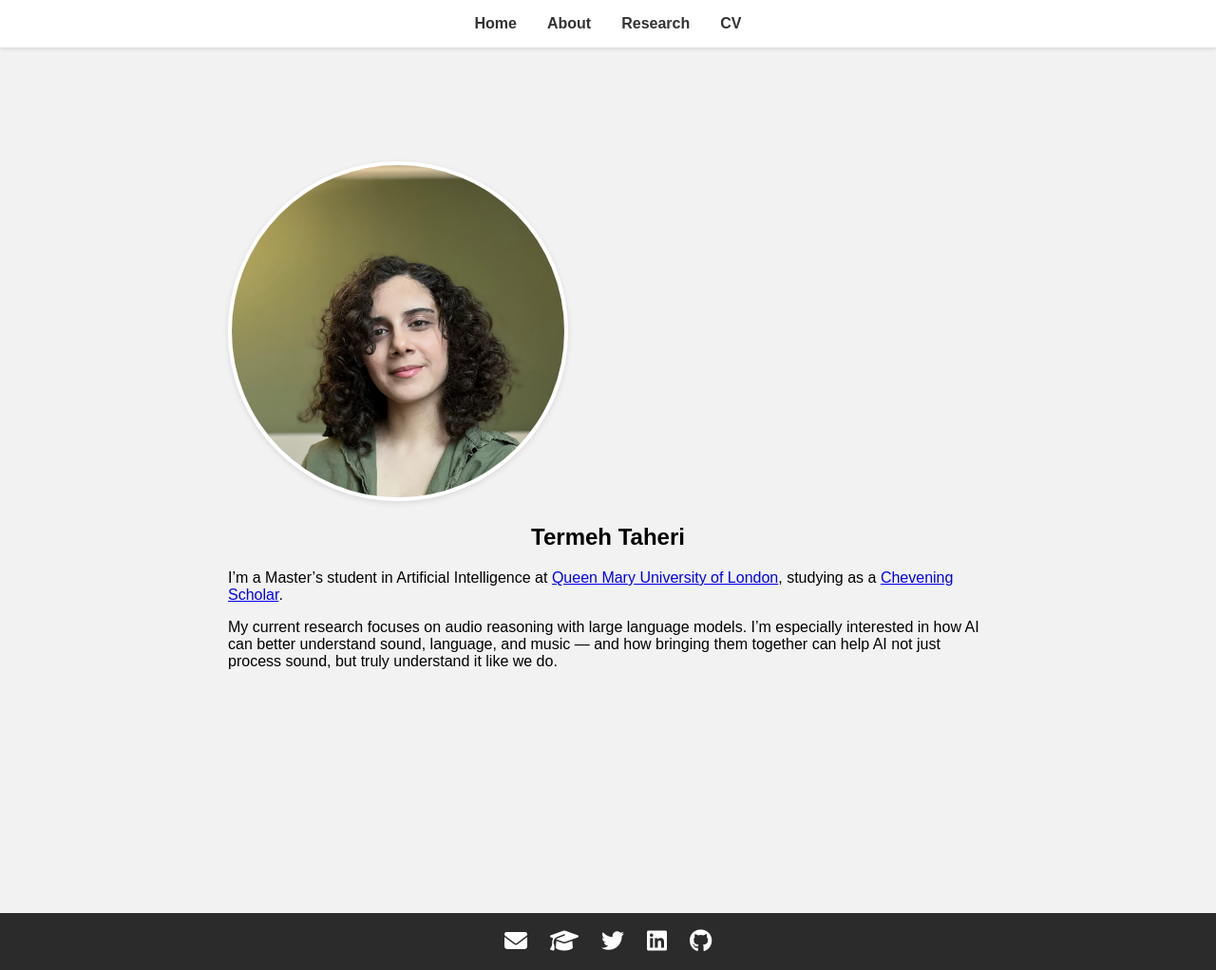
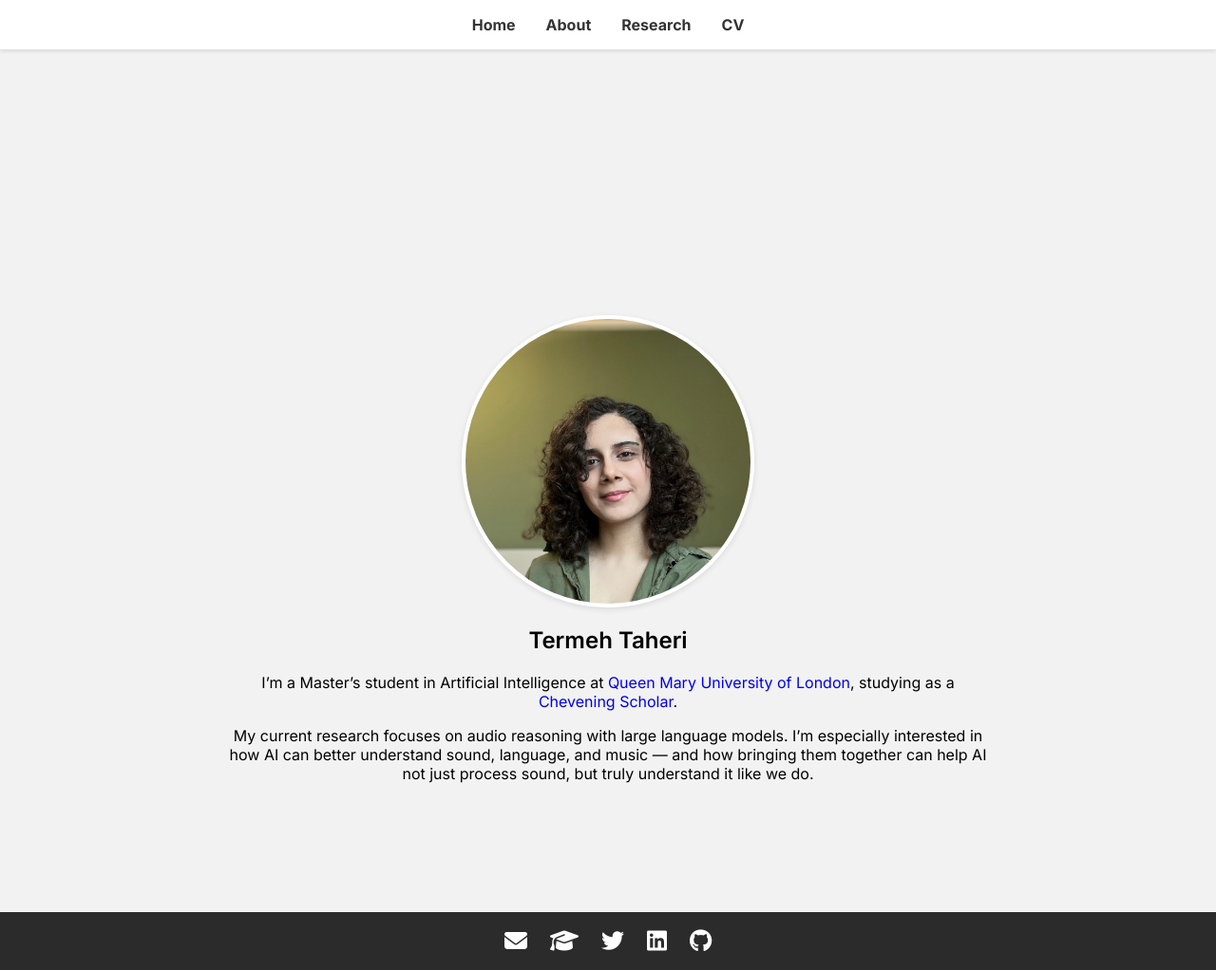
Before and after one commit to termehtaheri/termehtaheri.github.io, a Jekyll site: the page built from index.md, in a window 1280 px wide and 1022 px high. Shown: the whole window at 95% size. Built offline with Jekyll 4.4.1, drawn with Linux system fonts in a browser that asks for light colours.

Commit message:
update css

```diff
--- a/css/styles.css
+++ b/css/styles.css
@@ -1,14 +1,15 @@
-/* Reset & Layout */
+@import url('https://fonts.googleapis.com/css2?family=Inter:wght@400;500;600;700&display=swap');
+
 body {
   margin: 0;
-    font-family: Arial, sans-serif;
+  font-family: 'Inter', sans-serif;
   background: #f2f2f2;
   display: flex;
   flex-direction: column;
   min-height: 100vh;
 }
 
-  /* Header & Navigation */
+/* Header navigation */
 header nav {
   background: #fff;
   box-shadow: 0 2px 4px rgba(0, 0, 0, 0.1);
@@ -38,7 +39,17 @@
   color: #0070f3;
 }
 
-  /* Main Content */
+/* Link styling globally */
+a {
+  text-decoration: none;
+}
+
+a:hover {
+  color: #0070f3;
+  text-decoration: none;
+}
+
+/* Main content */
 main {
   flex: 1;
   padding: 120px 20px;
@@ -46,23 +57,30 @@
   margin: 0 auto;
 }
 
-  /* Home Avatar */
+/* Home section */
+#home {
+  text-align: center;
+  padding-top: 160px;
+}
+
 #home img {
-    width: 350px;
-    height: 350px;
+  width: 300px;
+  height: 300px;
   border-radius: 50%;
   object-fit: cover;
   border: 4px solid #fff;
   box-shadow: 0 2px 6px rgba(0, 0, 0, 0.1);
+  display: block;
+  margin: 0 auto;
 }
 
-  /* Headings */
 h1,
 h2 {
   text-align: center;
+  font-weight: 600;
 }
 
-  /* Footer & Social Icons */
+/* Footer */
 footer {
   background: #2b2b2b;
   padding: 1rem 0;
@@ -74,7 +92,6 @@
   color: #fff;
   margin: 0 0.75rem;
   font-size: 1.5rem;
-    text-decoration: none;
 }
 
 footer a:hover {
```
Lines whose indentation alone changed are shown as unchanged.
